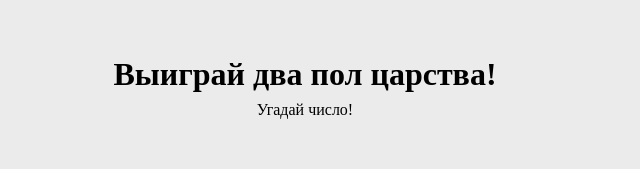
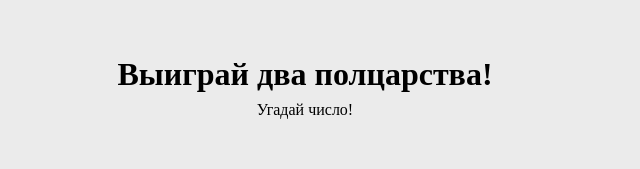
Before and after one commit to ShkrabovLeonid/spin-wheel, a website built with webpack: page src/index.html in a window 1280 px wide. Shown: the top 169 px of the page, 335-975 px from the left. Built offline with nearby package versions, Linux system fonts and the light colour scheme; files whose address does not match are found by name.

Commit message:
Update index.html

```diff
--- a/src/index.html
+++ b/src/index.html
@@ -12,7 +12,7 @@
 <body>
     <div class="wrapper">
         <header>
-            <h1>Выиграй два пол царства!</h1>
+            <h1>Выиграй два полцарства!</h1>
             <p>Угадай число!</p>
         </header>
         <div class="wheel-block">
```
